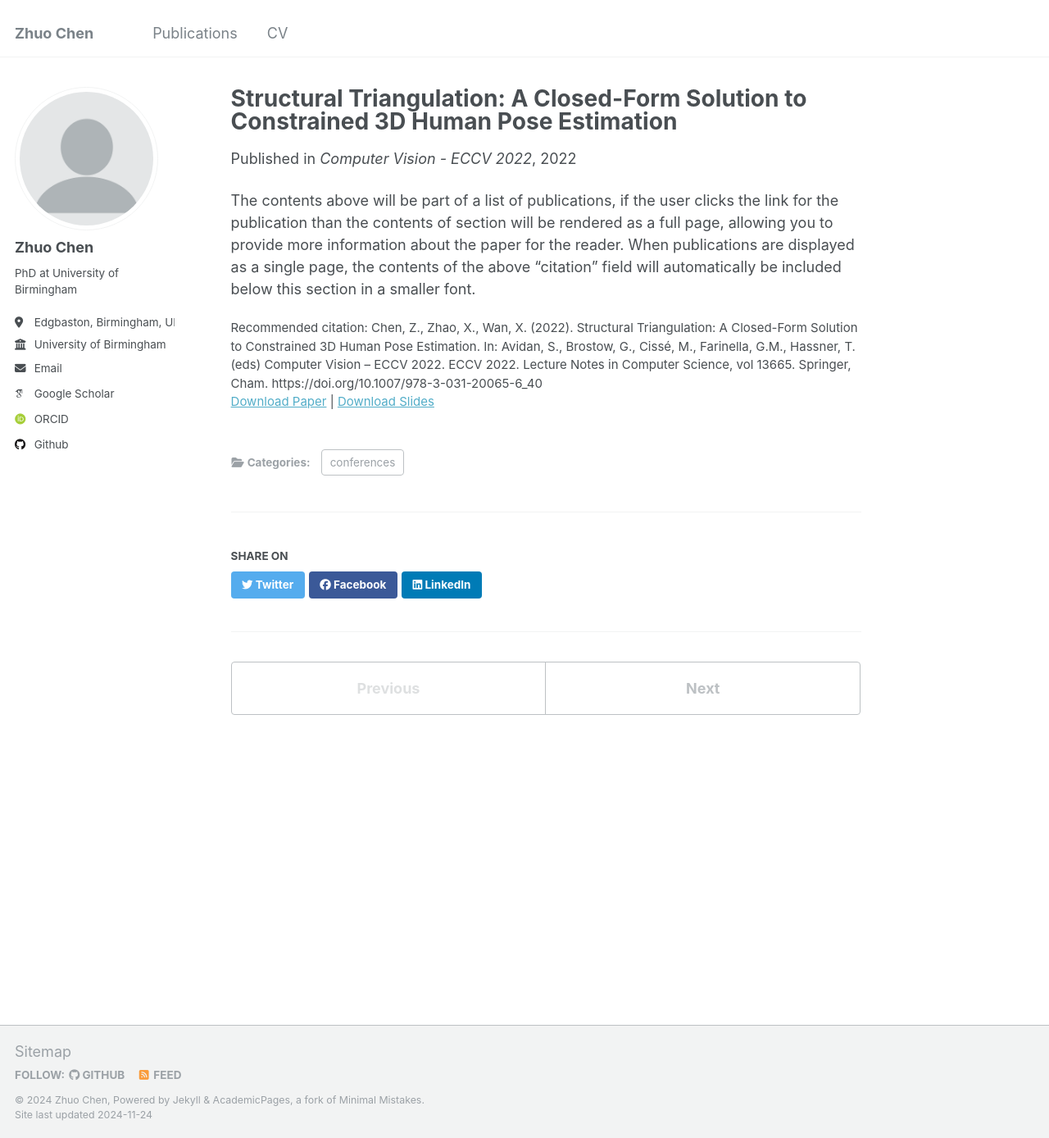
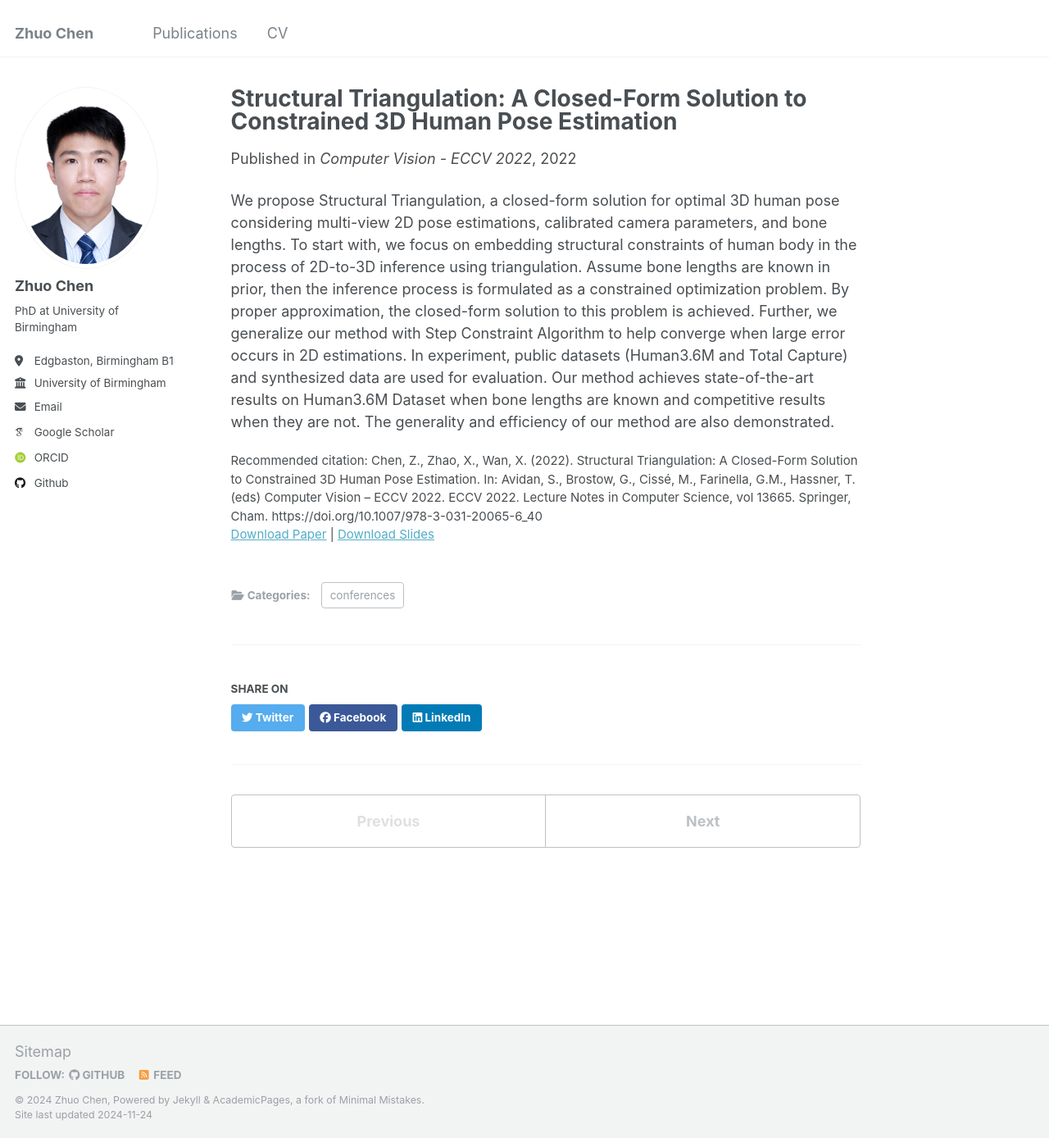
Before and after one commit to chzh9311/chzh9311.github.io, a Jekyll site: the page built from _publications/2022-structural-triangulation.md, in a window 1280 px wide and 1388 px high. Shown: the whole window at 82% size. Built offline with Jekyll 4.4.1, drawn with Linux system fonts in a browser that asks for light colours; some web fonts are replaced.

Commit message:
Updated profile & paper files

```diff
--- a/_config.yml
+++ b/_config.yml
@@ -21,11 +21,11 @@ repository               : "chzh9311/chzh9311.github.io"
 #               Additional customization can be done by editing /_includes/author-profile.html
 author:
   # Biographic information
-  avatar           : "profile.png"
+  avatar           : "profile.jpg"
   name             : "Zhuo Chen"
   pronouns         : # example: "she/her"
   bio              : "PhD at University of Birmingham"
-  location         : "Edgbaston, Birmingham, UK"
+  location         : "Edgbaston, Birmingham B15 2TT, UK"
   employer         : "University of Birmingham"
   uri              : # URL
   email            : "ZXC417@student.bham.ac.uk"
--- a/_publications/2022-structural-triangulation.md
+++ b/_publications/2022-structural-triangulation.md
@@ -3,12 +3,12 @@ title: "Structural Triangulation: A Closed-Form Solution to Constrained 3D Human
 collection: publications
 category: conferences
 permalink: /publication/2022-structral-triangulation
-excerpt: 'We propose Structural Triangulation, a closed-form solution for optimal 3D human pose considering multi-view 2D pose estimations, calibrated camera parameters, and bone lengths. To start with, we focus on embedding structural constraints of human body in the process of 2D-to-3D inference using triangulation. Assume bone lengths are known in prior, then the inference process is formulated as a constrained optimization problem. By proper approximation, the closed-form solution to this problem is achieved. Further, we generalize our method with Step Constraint Algorithm to help converge when large error occurs in 2D estimations. In experiment, public datasets (Human3.6M and Total Capture) and synthesized data are used for evaluation. Our method achieves state-of-the-art results on Human3.6M Dataset when bone lengths are known and competitive results when they are not. The generality and efficiency of our method are also demonstrated.'
+excerpt:
 date: 2022-11-06
 venue: 'Computer Vision - ECCV 2022'
 slidesurl: 'http://academicpages.github.io/files/slides1.pdf'
-paperurl: 'http://academicpages.github.io/files/paper1.pdf'
+paperurl: 'http://academicpages.github.io/files/ECCV22.pdf'
 citation: 'Chen, Z., Zhao, X., Wan, X. (2022). Structural Triangulation: A Closed-Form Solution to Constrained 3D Human Pose Estimation. In: Avidan, S., Brostow, G., Cissé, M., Farinella, G.M., Hassner, T. (eds) Computer Vision – ECCV 2022. ECCV 2022. Lecture Notes in Computer Science, vol 13665. Springer, Cham. https://doi.org/10.1007/978-3-031-20065-6_40'
 ---
 
-The contents above will be part of a list of publications, if the user clicks the link for the publication than the contents of section will be rendered as a full page, allowing you to provide more information about the paper for the reader. When publications are displayed as a single page, the contents of the above "citation" field will automatically be included below this section in a smaller font.
+We propose Structural Triangulation, a closed-form solution for optimal 3D human pose considering multi-view 2D pose estimations, calibrated camera parameters, and bone lengths. To start with, we focus on embedding structural constraints of human body in the process of 2D-to-3D inference using triangulation. Assume bone lengths are known in prior, then the inference process is formulated as a constrained optimization problem. By proper approximation, the closed-form solution to this problem is achieved. Further, we generalize our method with Step Constraint Algorithm to help converge when large error occurs in 2D estimations. In experiment, public datasets (Human3.6M and Total Capture) and synthesized data are used for evaluation. Our method achieves state-of-the-art results on Human3.6M Dataset when bone lengths are known and competitive results when they are not. The generality and efficiency of our method are also demonstrated.
```
Also changed, not shown: _publications/2024-02-17-paper-title-number-4.md (+3 -3 lines), images/profile.jpg (added), images/profile.png (deleted), 8 other files.
